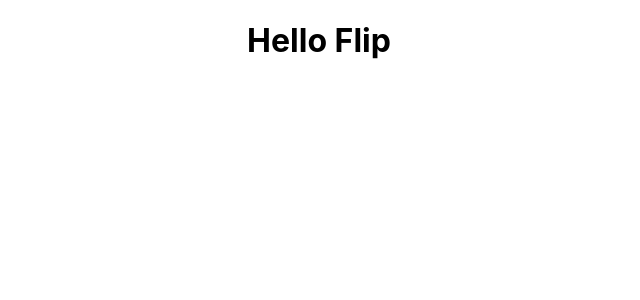
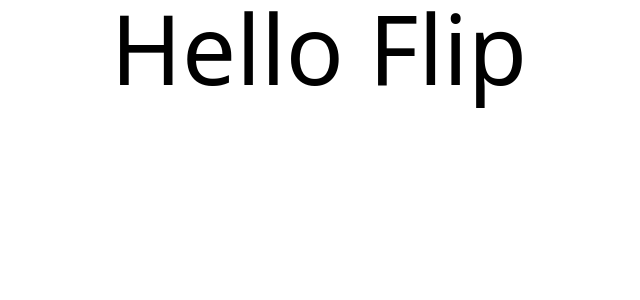
Before and after one commit to amin-bani-a/flip, a React (Create React App) app: page / in a window 1280 px wide. Shown: the top 300 px of the page, without its empty margins (321-961 px from the left). Built offline with nearby package versions, Linux system fonts and the light colour scheme.

Commit message:
last tailwind config

```diff
--- a/src/App.js
+++ b/src/App.js
@@ -3,7 +3,7 @@ import './App.css';
 function App() {
   return (
     <div className="App">
-      <h1>Hello Flip</h1>
+      <h1 className='text-8xl	'>Hello Flip</h1>
     </div>
   );
 }
--- a/src/index.css
+++ b/src/index.css
@@ -1,13 +1,3 @@
-body {
-  margin: 0;
-  font-family: -apple-system, BlinkMacSystemFont, 'Segoe UI', 'Roboto', 'Oxygen',
-    'Ubuntu', 'Cantarell', 'Fira Sans', 'Droid Sans', 'Helvetica Neue',
-    sans-serif;
-  -webkit-font-smoothing: antialiased;
-  -moz-osx-font-smoothing: grayscale;
-}
-
-code {
-  font-family: source-code-pro, Menlo, Monaco, Consolas, 'Courier New',
-    monospace;
-}
+@tailwind base;
+@tailwind components;
+@tailwind utilities;
--- a/tailwind.config.js
+++ b/tailwind.config.js
@@ -1,6 +1,8 @@
 /** @type {import('tailwindcss').Config} */
 module.exports = {
-  content: [],
+  content: [
+    "./src/**/*.{js,jsx,ts,tsx}",
+  ],
   theme: {
     extend: {},
   },
```
Also changed, not shown: components/Nav.jsx (added, +9 -0 lines).
